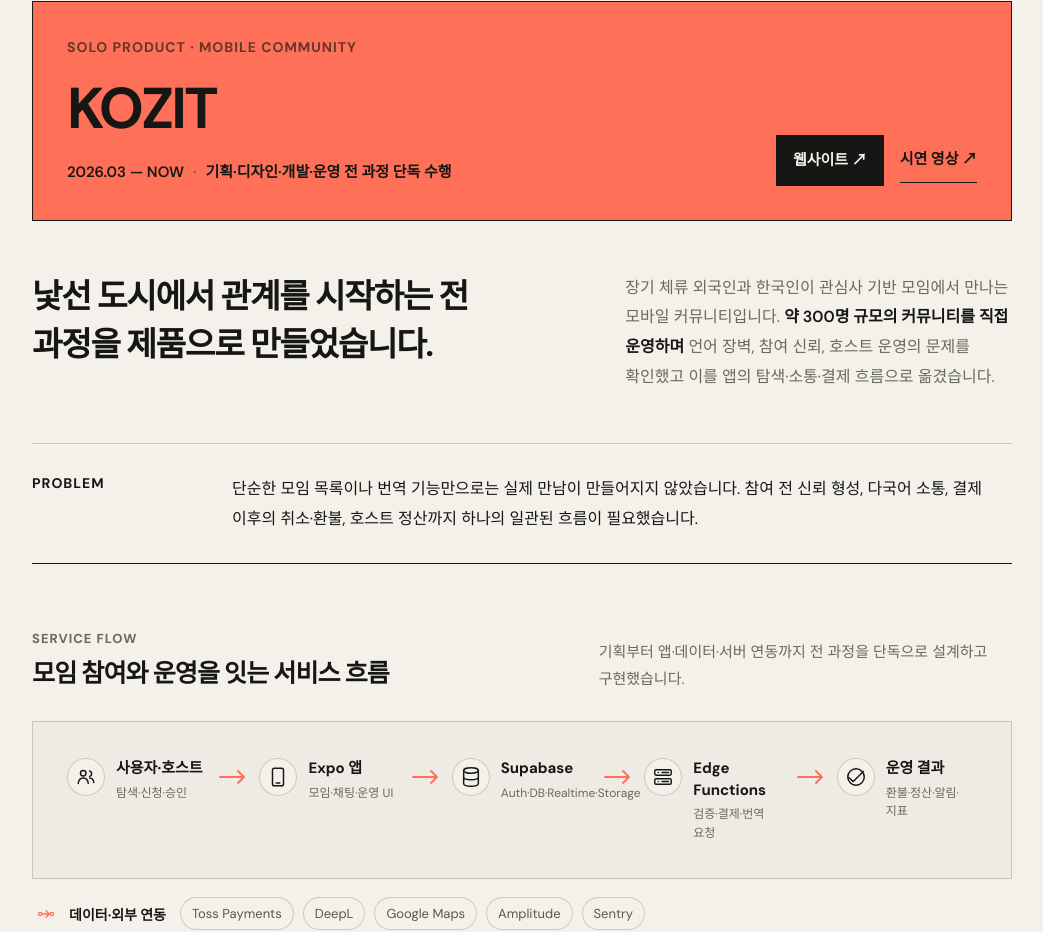
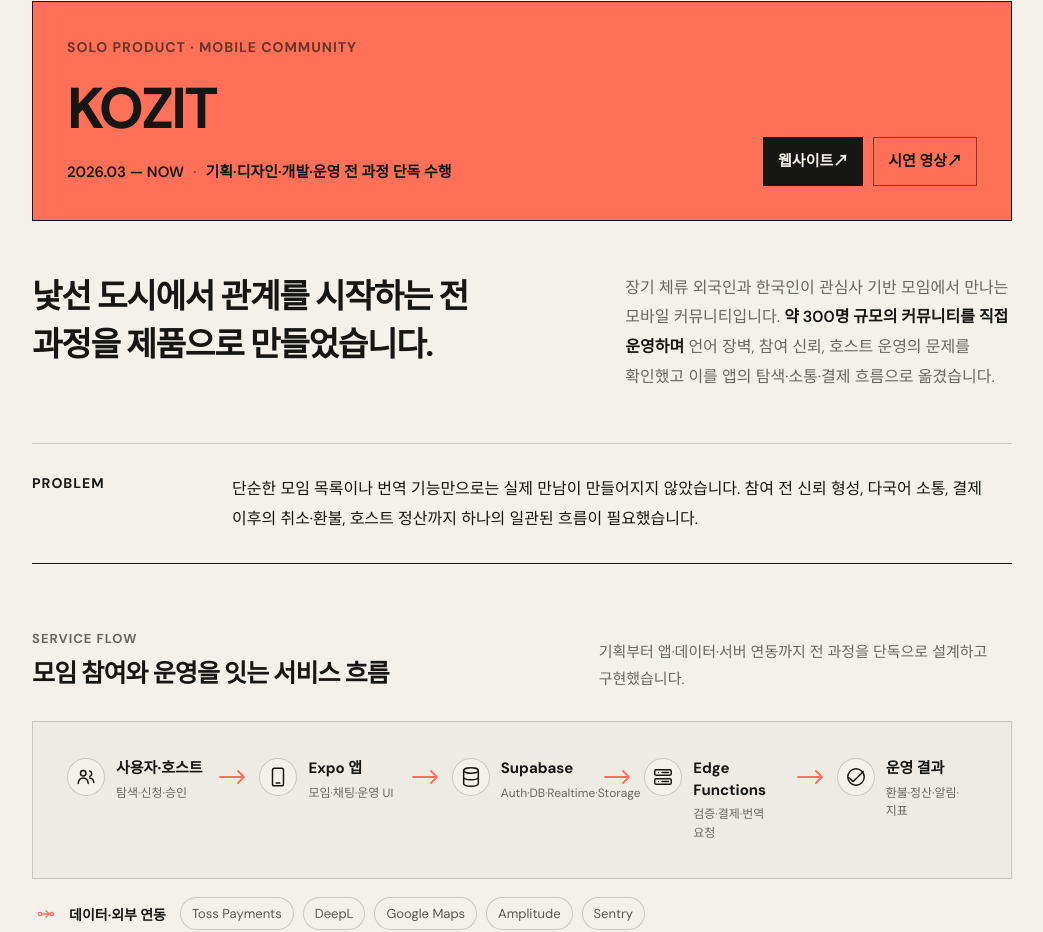
Before and after one commit to kwoney/kwoney-portfolio, a Next.js app: page / in a window 1280 px wide. Shown: the part 1892-2824 px from the top of the page, without its empty margins (218-1261 px from the left). Built offline with nearby package versions, Linux system fonts and the light colour scheme.

Commit message:
Align welfare project resource buttons

```diff
--- a/app/components/ProjectTabs.tsx
+++ b/app/components/ProjectTabs.tsx
@@ -131,7 +131,7 @@ const projects: Project[] = [
     results: ["정책 탐색·저장·일정 관리의 주요 화면 구현", "프론트엔드와 Django API를 함께 개발", "추천 결과와 자격 판단 근거를 사용자 화면에 연결"],
     links: [
       { label: "GitHub · 팀 저장소", href: "https://github.com/yongjunan111/4brain-welfare", primary: true },
-      { label: "발표자료(PPT)", href: "https://drive.google.com/file/d/1465OcwpIV2AGInZHLofJFlN11F6RTpFO/view?usp=sharing" },
+      { label: "프로젝트 소개서", href: "https://drive.google.com/file/d/1465OcwpIV2AGInZHLofJFlN11F6RTpFO/view?usp=sharing" },
       { label: "기획·개발 문서", href: "https://canyon-advantage-3a8.notion.site/Welfare-Compass-31b88193180e815ab542d78897bcdcc1" },
     ],
     stack: ["Next.js", "TypeScript", "Django", "PostgreSQL", "LangGraph", "MCP", "Kakao Map"],
--- a/app/globals.css
+++ b/app/globals.css
@@ -185,15 +185,15 @@ a:focus-visible, button:focus-visible { outline:2px solid currentColor; outline-
 .project-panel.violet { --project-accent:#9588ef; }
 .project-summary { padding:34px; display:grid; grid-template-columns:minmax(0,1fr) auto; align-items:end; gap:26px; background:var(--project-accent); border:1px solid var(--ink); }
 .project-summary>div { min-width:0; }
-.project-summary .project-links { justify-self:end; justify-content:flex-end; max-width:340px; }
+.project-summary .project-links { justify-self:end; justify-content:flex-end; max-width:none; flex-wrap:nowrap; gap:10px; }
 .project-summary .project-links a { white-space:nowrap; }
 .project-summary h3 { margin:0; font-size:clamp(42px,4.5vw,60px); line-height:1.1; letter-spacing:-.05em; }
 .project-summary .eyebrow { color:rgba(22,23,20,.65); }
 .project-role { margin:18px 0 0; font-size:15px; line-height:1.8; font-weight:600; }
 .project-role span { margin:0 9px; opacity:.45; }
 .project-links { align-items:center; }
-.project-links a { padding:10px 0; }
-.project-links .primary-link { padding:12px 16px; border:1px solid var(--ink); background:var(--ink); color:var(--paper); }
+.project-summary .project-links a { display:inline-flex; align-items:center; min-height:46px; padding:11px 14px; border:1px solid rgba(22,23,20,.55); }
+.project-links .primary-link { border-color:var(--ink); background:var(--ink); color:var(--paper); }
 .project-overview { padding:52px 0; display:grid; grid-template-columns:1.15fr .85fr; gap:70px; border-bottom:1px solid var(--line); }
 .project-overview h4 { margin:0; font-size:clamp(26px,2.6vw,34px); line-height:1.45; letter-spacing:-.04em; }
 .project-overview p,.project-problem p { margin:0; color:var(--muted); font-size:15px; line-height:1.85; }
@@ -319,6 +319,7 @@ a:focus-visible, button:focus-visible { outline:2px solid currentColor; outline-
   .project-tabs::-webkit-scrollbar { display:none; }
   .project-tabs button { min-width:0; padding:16px 10px; }
   .project-summary { grid-template-columns:1fr; padding:26px; }
+  .project-summary .project-links { justify-self:start; justify-content:flex-start; flex-wrap:wrap; }
   .project-overview { grid-template-columns:1fr; gap:24px; }
   .flow-heading { grid-template-columns:1fr; gap:14px; }
   .flow-track { flex-direction:column; padding:18px; }
```
